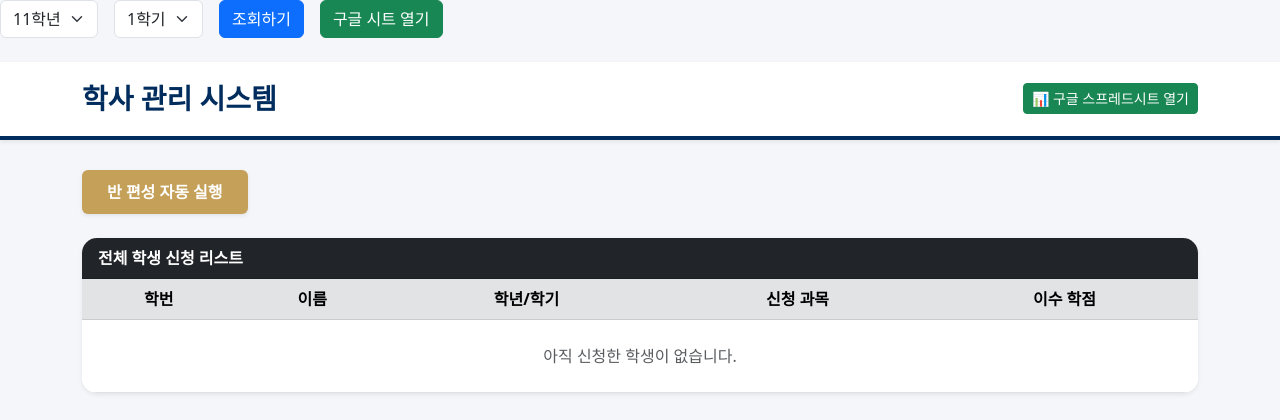
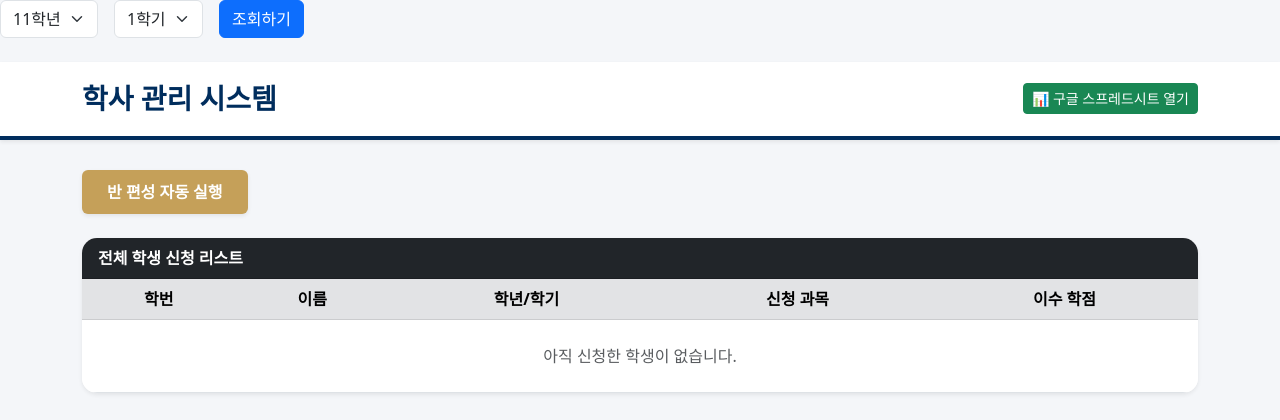
Before and after one commit to valorantroblox/sugang, a Flask app: page /admin in a window 1280 px wide. Shown: the top 420 px of the page. Run offline with Flask 3, Linux system fonts and the light colour scheme; the visitor is signed in with stand-in values (Sample User, id 1); data that the repository does not hold is empty.

Commit message:
Update admin.html

```diff
--- a/templates/admin.html
+++ b/templates/admin.html
@@ -19,9 +19,7 @@
         <div class="col-auto">
             <button type="submit" class="btn btn-primary">조회하기</button>
         </div>
-        <div class="col-auto">
-            <a href="{{ sheet_url }}" target="_blank" class="btn btn-success">구글 시트 열기</a>
-        </div>
+
     </form>
 </div>
     <!-- 파비콘 설정 코드 -->
```
